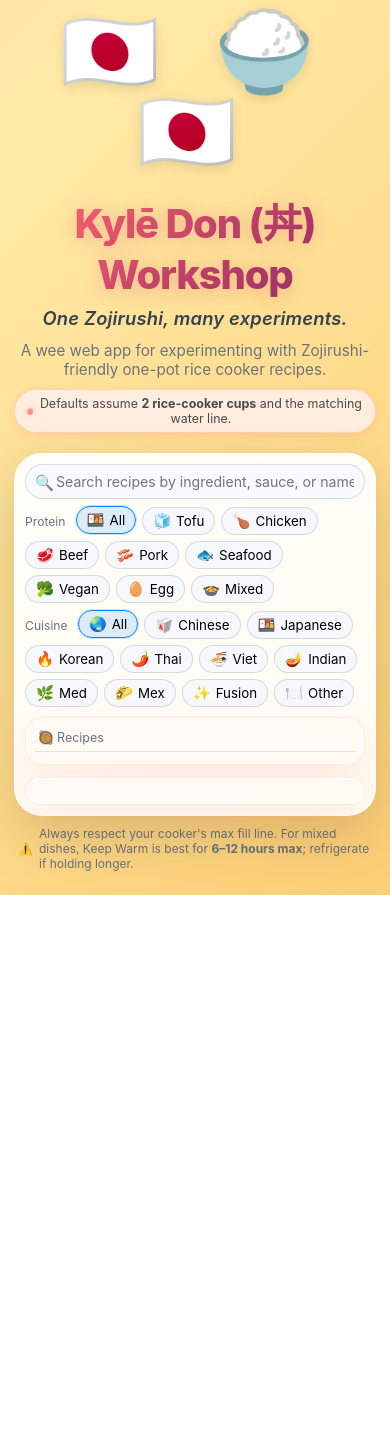
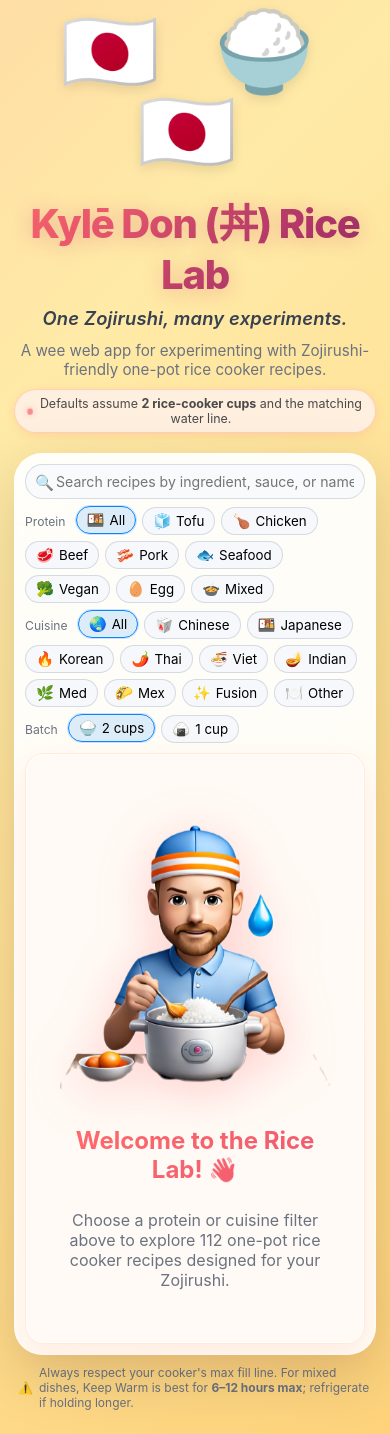
Before and after one commit to kjbranchesi/kyledon-lab, a plain HTML site: page index.html in a window 390 px wide. Before the commit the page ends 895 px from the top, so only its background shows below. Drawn offline with Linux system fonts and the light colour scheme.

Commit message:
Add mascot image and welcome screen to app
Introduces a mascot image (mascot.png) and a README for the images folder. Updates index.html to display a welcome screen with the mascot and a floating mascot when browsing recipes. Also updates the app title and adds a batch size toggle. The UI now hides the recipe list in welcome mode and transitions to browsing mode on filter or search interaction.

```diff
--- a/index.html
+++ b/index.html
@@ -2,7 +2,7 @@
 <html lang="en">
 <head>
   <meta charset="UTF-8" />
-  <title>Kylē Don (丼) Workshop 🍚</title>
+  <title>Kylē Don (丼) Rice Lab 🍚</title>
   <meta name="viewport" content="width=device-width, initial-scale=1" />
   <style>
     :root {
@@ -260,6 +260,14 @@
       gap: 12px;
     }
 
+    .layout.welcome-mode {
+      grid-template-columns: 1fr;
+    }
+
+    .layout.welcome-mode #recipeList {
+      display: none;
+    }
+
     @media (max-width: 860px) {
       .layout {
         grid-template-columns: 1fr;
@@ -381,6 +389,86 @@
       animation: sparkle 0.6s ease-out;
     }
 
+    .mascot-welcome {
+      display: flex;
+      flex-direction: column;
+      align-items: center;
+      justify-content: center;
+      padding: 60px 20px;
+      text-align: center;
+      min-height: 500px;
+    }
+
+    .mascot-welcome img {
+      max-width: 400px;
+      width: 100%;
+      height: auto;
+      margin-bottom: 30px;
+      animation: float 3s ease-in-out infinite;
+      filter: drop-shadow(0 10px 25px rgba(255, 107, 107, 0.3));
+    }
+
+    @media (max-width: 768px) {
+      .mascot-welcome img {
+        max-width: 280px;
+      }
+    }
+
+    .mascot-welcome h3 {
+      font-size: 1.5rem;
+      margin: 0 0 10px 0;
+      background: linear-gradient(135deg, #ff6b6b, #ee5a6f);
+      -webkit-background-clip: text;
+      -webkit-text-fill-color: transparent;
+      background-clip: text;
+    }
+
+    .mascot-welcome p {
+      font-size: 1rem;
+      color: var(--text-subtle);
+      max-width: 400px;
+    }
+
+    .floating-mascot {
+      position: fixed;
+      bottom: 20px;
+      right: 20px;
+      width: 120px;
+      height: 120px;
+      z-index: 1000;
+      pointer-events: none;
+      opacity: 0;
+      transform: translateY(100px) scale(0.8);
+      transition: opacity 0.4s ease, transform 0.4s ease;
+    }
+
+    .floating-mascot.show {
+      opacity: 1;
+      transform: translateY(0) scale(1);
+    }
+
+    .floating-mascot img {
+      width: 100%;
+      height: 100%;
+      object-fit: contain;
+      filter: drop-shadow(0 8px 16px rgba(255, 107, 107, 0.4));
+      animation: bounce 2s ease-in-out infinite;
+    }
+
+    @keyframes bounce {
+      0%, 100% { transform: translateY(0px); }
+      50% { transform: translateY(-10px); }
+    }
+
+    @media (max-width: 768px) {
+      .floating-mascot {
+        width: 80px;
+        height: 80px;
+        bottom: 10px;
+        right: 10px;
+      }
+    }
+
     #recipeDetail h2 {
       margin-top: 0;
       margin-bottom: 2px;
@@ -487,7 +575,7 @@
       <div class="emoji-banner">🇯🇵 🍚 🇯🇵</div>
       <div class="title-row">
         <div>
-          <h1>Kylē Don (丼) Workshop</h1>
+          <h1>Kylē Don (丼) Rice Lab</h1>
           <p class="subtitle">One Zojirushi, many experiments.</p>
           <p class="description">A wee web app for experimenting with Zojirushi-friendly one-pot rice cooker recipes.</p>
         </div>
@@ -576,6 +664,17 @@
             <span class="emoji">🍽️</span> Other
           </button>
         </div>
+
+        <!-- Batch size toggle -->
+        <div class="chip-row" id="batchChips">
+          <span class="chip-group-label">Batch</span>
+          <button class="chip active" data-value="2">
+            <span class="emoji">🍚</span> 2 cups
+          </button>
+          <button class="chip" data-value="1">
+            <span class="emoji">🍙</span> 1 cup
+          </button>
+        </div>
       </section>
 
       <section class="layout">
@@ -599,9 +698,17 @@
     </footer>
   </div>
 
+  <!-- Floating mascot that appears when browsing recipes -->
+  <div class="floating-mascot" id="floatingMascot">
+    <img src="images/mascot.png" alt="Rice Cooker Chef" />
+  </div>
+
   <script>
     // Current batch size: "2" (2 rice-cooker cups) or "1" (1 rice-cooker cup)
     let currentBatchSize = "2";
+
+    // Track if we're showing the welcome screen or browsing recipes
+    let isWelcomeMode = true;
 
     /* === Base 100 recipes === */
     const recipes = [
@@ -2282,10 +2389,23 @@
 
     function renderRecipeDetail(recipe) {
       const detail = document.getElementById("recipeDetail");
-      if (!recipe) {
-        detail.innerHTML = "<p>No recipes found for the current filters.</p>";
+      const floatingMascot = document.getElementById("floatingMascot");
+
+      // Show welcome screen if no recipe or in welcome mode
+      if (!recipe || isWelcomeMode) {
+        detail.innerHTML = `
+          <div class="mascot-welcome">
+            <img src="images/mascot.png" alt="Kylē Don Rice Cooker Chef" />
+            <h3>Welcome to the Rice Lab! 👋</h3>
+            <p>Choose a protein or cuisine filter above to explore 112 one-pot rice cooker recipes designed for your Zojirushi.</p>
+          </div>
+        `;
+        floatingMascot.classList.remove("show");
         return;
       }
+
+      // Show floating mascot when browsing recipes
+      floatingMascot.classList.add("show");
 
       // Add sparkle animation to detail panel
       detail.classList.add("sparkle");
@@ -2389,8 +2509,16 @@
 
     function renderRecipeList() {
       const listEl = document.getElementById("recipeList");
+      const layoutEl = document.querySelector(".layout");
       const filtered = applyFilters();
       const resultCount = document.getElementById("resultCount");
+
+      // Toggle welcome mode class on layout
+      if (isWelcomeMode) {
+        layoutEl.classList.add("welcome-mode");
+      } else {
+        layoutEl.classList.remove("welcome-mode");
+      }
 
       resultCount.textContent =
         filtered.length === recipes.length
@@ -2400,6 +2528,12 @@
       const existingHeader = listEl.querySelector(".list-header");
       listEl.innerHTML = "";
       if (existingHeader) listEl.appendChild(existingHeader);
+
+      // Show welcome screen and skip rendering recipe list when in welcome mode
+      if (isWelcomeMode) {
+        renderRecipeDetail(null);
+        return;
+      }
 
       if (!filtered.length) {
         const msg = document.createElement("p");
@@ -2473,6 +2607,10 @@
         if (!btn) return;
         group.querySelectorAll(".chip").forEach(c => c.classList.remove("active"));
         btn.classList.add("active");
+
+        // Exit welcome mode on any filter click (never return to welcome mode)
+        isWelcomeMode = false;
+
         renderRecipeList();
       });
     }
@@ -2496,7 +2634,13 @@
 
     document.addEventListener("DOMContentLoaded", () => {
       const searchInput = document.getElementById("searchInput");
-      searchInput.addEventListener("input", renderRecipeList);
+      searchInput.addEventListener("input", (e) => {
+        // Exit welcome mode when user starts searching
+        if (e.target.value.trim().length > 0) {
+          isWelcomeMode = false;
+        }
+        renderRecipeList();
+      });
 
       setupChips("proteinChips");
       setupChips("cuisineChips");
```
Also changed, not shown: images/README.md (added), images/mascot.png (renamed from images/Image.png), 1 other file.
